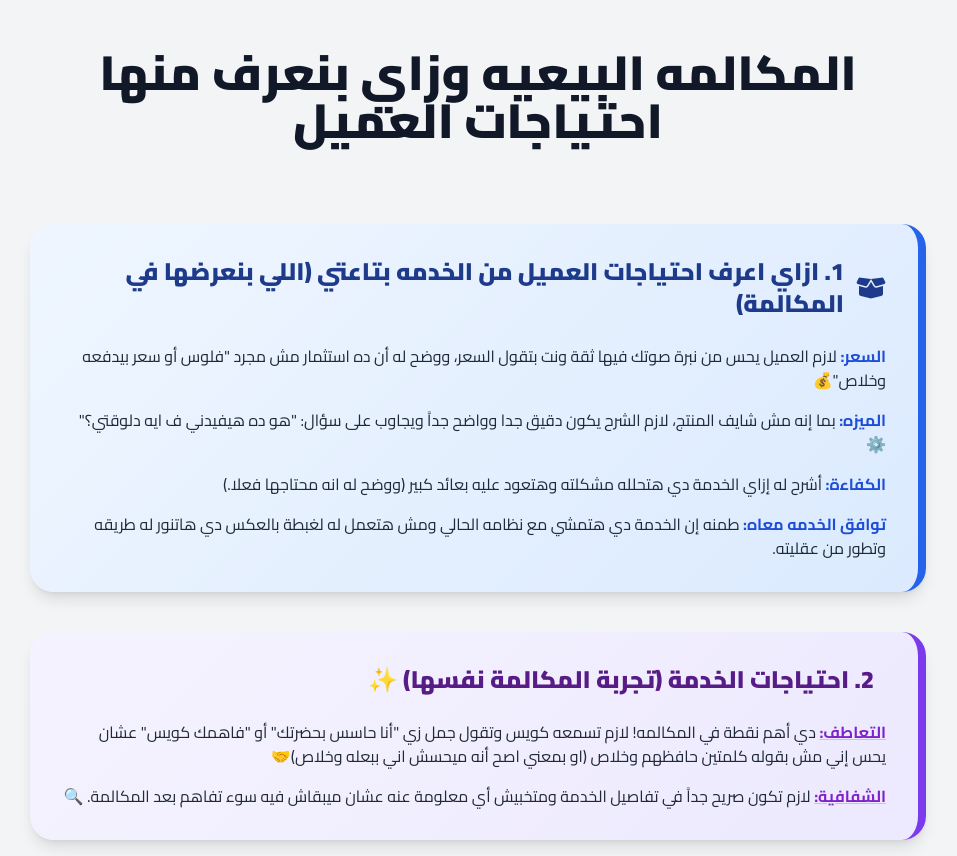
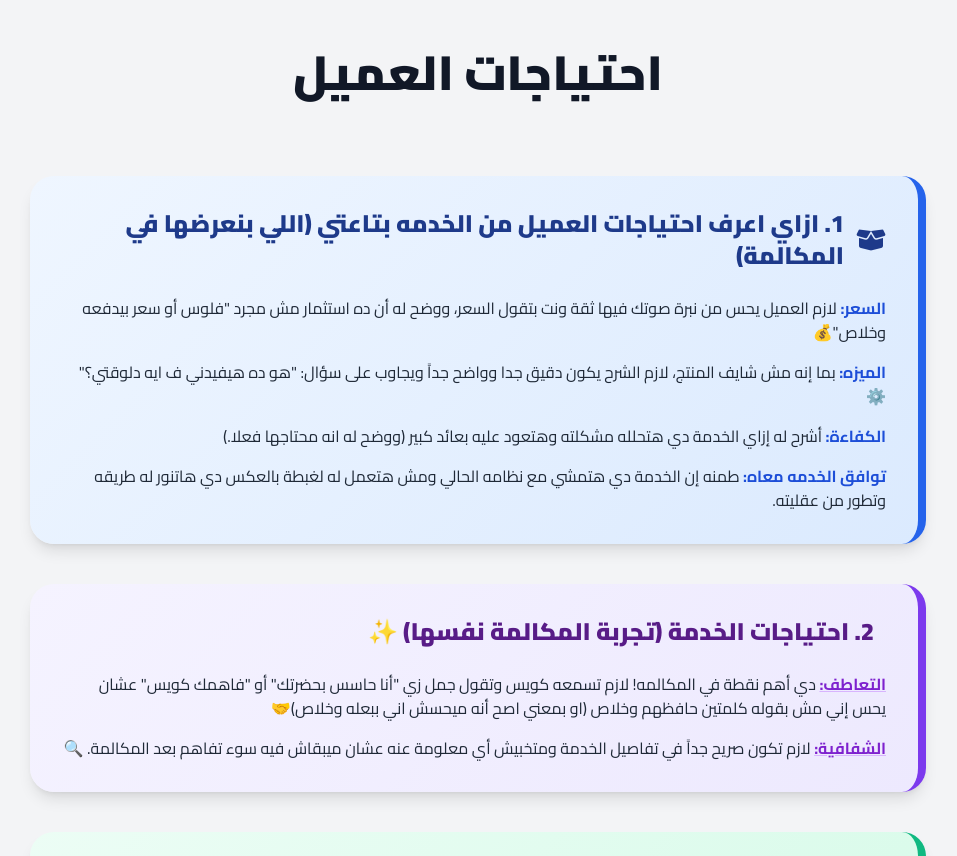
Before and after one commit to adelelgyoushy61-cmyk/search-for-coustmer-needs, a plain HTML site: page index.html in a window 1280 px wide. Shown: the top 856 px of the page, without its empty margins (162-1119 px from the left). Drawn offline with nearby package versions, Linux system fonts and the light colour scheme.

Commit message:
Update index.html

```diff
--- a/index.html
+++ b/index.html
@@ -18,7 +18,7 @@
 
         <!-- Header -->
         <div class="text-center pb-8">
-            <h1 class="text-4xl md:text-5xl font-black text-gray-900 mb-2">المكالمه البيعيه وزاي بنعرف منها احتياجات العميل </h1>
+            <h1 class="text-4xl md:text-5xl font-black text-gray-900 mb-2"> احتياجات العميل </h1>
 
         </div>
 
```
